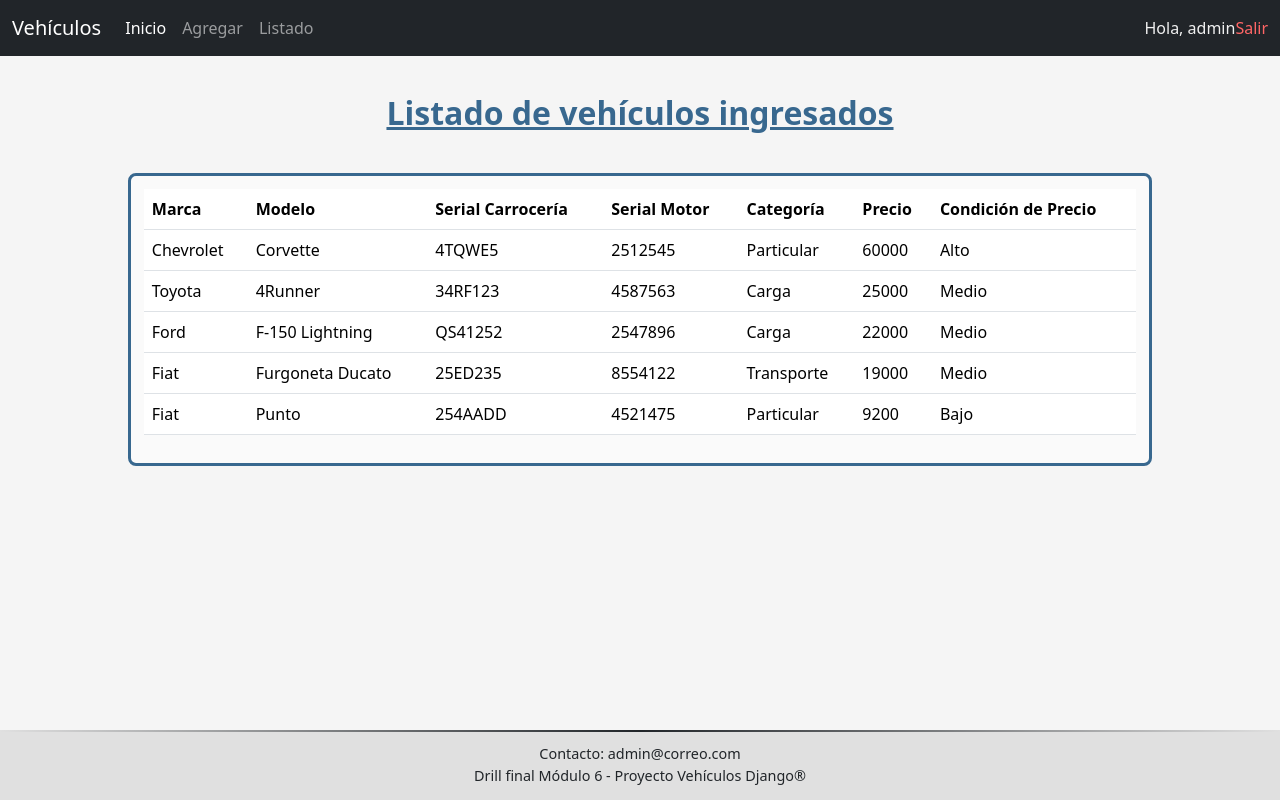
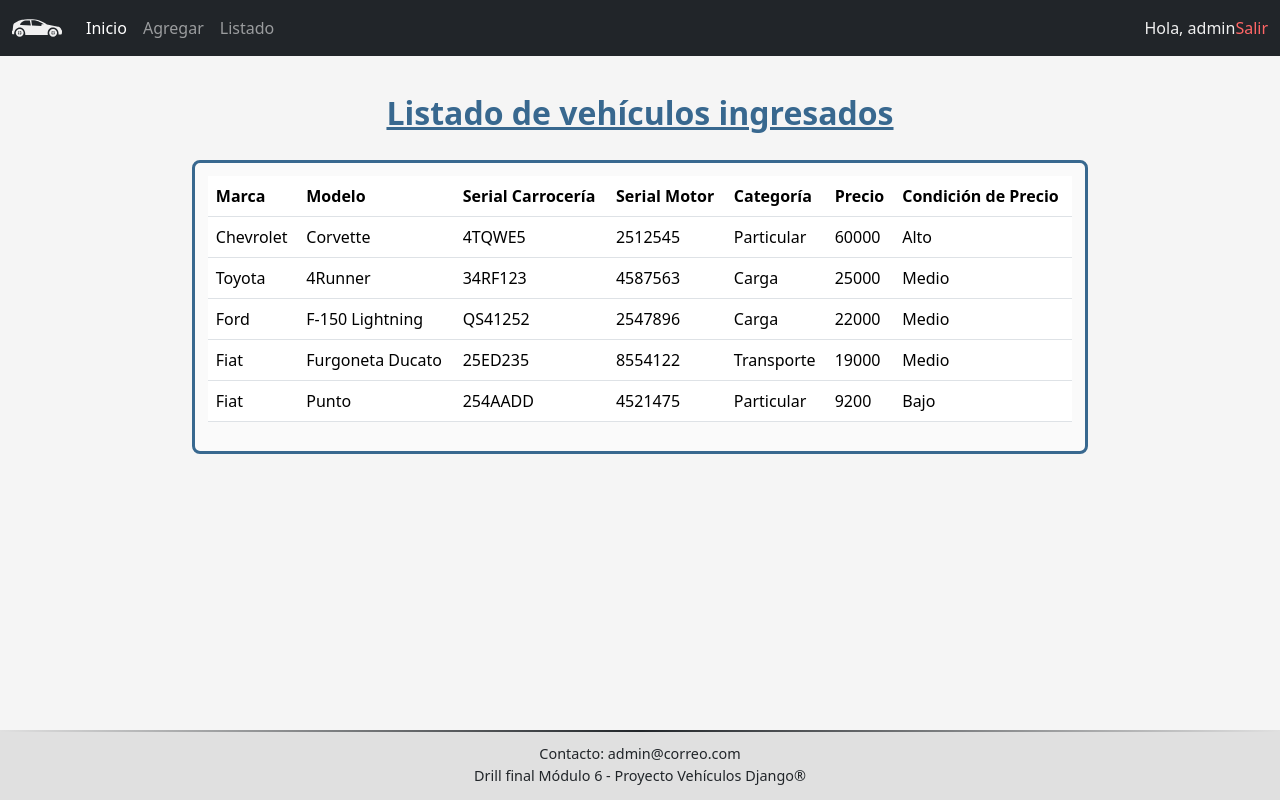
Before and after one commit to RaulD08/M6PC, a Django app: page /vehiculo/list/ in a window 1280 px wide. Run offline with Django 4.2, Linux system fonts and the light colour scheme; a user stored in the database is signed in; data comes from the database, SQL or seed files in the repository; both versions use the stored data as it was after the commit; some libraries are stand-ins or nearby versions.

Commit message:
Añadido atributo de imágenes al modelo; formulario y listado modificados. Íconos añadidos al navbar y favicon.

```diff
--- a/config/settings.py
+++ b/config/settings.py
@@ -125,6 +125,9 @@ USE_TZ = True
 STATIC_URL = 'static/'
 STATICFILES_DIRS = [BASE_DIR / 'static']
 
+MEDIA_URL = '/media/'
+MEDIA_ROOT = BASE_DIR / 'media'
+
 # Default primary key field type
 # https://docs.djangoproject.com/en/4.0/ref/settings/#default-auto-field
 
--- a/static/css/style.css
+++ b/static/css/style.css
@@ -11,14 +11,31 @@
     background-color: #f5f5f5;
 }
 
+.navbar-brand{
+    height: 40px;
+}
+
+.nav-link{
+    max-width: fit-content;
+}
+
+.navbarIcon{
+    height: 50px;
+    transform: scaleX(-1) translateY(-10px);
+}
+
 .titulo{
     font-weight: 600;
     color: #38688f;
     margin-top: 3%;
     text-decoration: underline;
 }
+
     .titulo.error{
         color: crimson;
+        text-decoration: none;
+    }
+    .titulo.noDec{
         text-decoration: none;
     }
 
@@ -38,12 +55,20 @@
     border: 3px solid #38688f;
     border-radius: 8px;
     padding: 1%;
-    margin-top: 2.5%;
+    margin-top: 1.5%;
 }
     .formElement{
         margin: 3% 6%;
         display: flex;
         justify-content: space-between;
+    }
+    .formElementLine{
+        margin: 1% 6%;
+        display: flex;
+    }
+
+    .formElementLine input[type="file"] {
+       font-size: small;
     }
 
     .formBtn{
@@ -60,13 +85,27 @@
 }
 
 .contTabla{
-    width: 80%;
-    margin-top: 2.5%;
+    width: 70%;
+    margin-top: 1.5%;
     margin-bottom: 8%;
     border: 3px solid #38688f;
     border-radius: 8px;
     background-color: hsl(0, 0%, 98%);
     padding: 1%;
+}
+
+.imagenVehiculo{
+    max-width: 250px;
+    border-radius: 8px;
+}
+
+.popoverContent {
+    display: none;
+    position: fixed;
+    border: 3px solid hsl(207, 44%, 69%);
+    border-radius: 8px;
+    background-color: #f5f5f5;
+    padding: 3px;
 }
     .tableTitles{
         color: #38688f;
--- /dev/null
+++ b/static/js/script.js
@@ -0,0 +1,14 @@
+
+$(document).ready(function() {
+    $(".popoverTrigger").on("mouseenter", function() {
+        var popoverId = $(this).data("popover-id");
+        $("#popover-" + popoverId).show().position({
+            my: "right top",
+            at: "right+150 top",
+            of: this
+        });
+    }).on("mouseleave", function() {
+        var popoverId = $(this).data("popover-id");
+        $("#popover-" + popoverId).hide();
+    });
+});
--- a/templates/base.html
+++ b/templates/base.html
@@ -5,6 +5,7 @@
     <meta name="viewport" content="width=device-width, initial-scale=1.0">
     {% load static %}
     <link rel="stylesheet" type="text/css" href="{% static 'css/style.css' %}">
+    <link rel="icon" type="image/x-icon" href="{% static 'img/favicon.ico' %}">
     <title>Drilling final M6</title>
     {% load bootstrap5 %}
         {% bootstrap_css %}
@@ -26,5 +27,9 @@
 
     </div>
 
+    <script src="https://code.jquery.com/jquery-3.6.4.js" integrity="sha256-a9jBBRygX1Bh5lt8GZjXDzyOB+bWve9EiO7tROUtj/E=" crossorigin="anonymous"></script>
+    <script src="https://code.jquery.com/ui/1.12.1/jquery-ui.js"></script>
+    <script src="{% static 'js/script.js' %}"></script>
+
 </body>
 </html>
--- a/templates/index.html
+++ b/templates/index.html
@@ -1,11 +1,10 @@
 {% extends 'base.html' %}
-
-
+{% load static %}
 {% block navbar %}
 
 <nav class="navbar navbar-expand-lg navbar-dark bg-dark">
     <div class="container-fluid">
-      <a class="navbar-brand">Vehículos</a>
+      <a class="navbar-brand"><img class="navbarIcon" src="{% static 'img/car-icon.svg' %}" alt="icono"></a>
       <button class="navbar-toggler" type="button" data-bs-toggle="collapse" data-bs-target="#navbarText" aria-controls="navbarText" aria-expanded="false" aria-label="Toggle navigation">
         <span class="navbar-toggler-icon"></span>
       </button>
@@ -20,13 +19,13 @@
               <li class="nav-item">
                 <a id="agregar" class="nav-link" href="/vehiculo/add">Agregar</a>
               </li>
-              {% endif %}
+            {% endif %}
 
-              {% if user_has_perm %}
+            {% if user_has_perm %}
               <li class="nav-item">
                 <a id="listado" class="nav-link" href="/vehiculo/list">Listado</a>
               </li>
-              {% endif %}
+            {% endif %}
         </ul>
             {% if user.is_authenticated %}
               <div class="nav-item">
--- a/templates/vehiculo_list.html
+++ b/templates/vehiculo_list.html
@@ -2,6 +2,8 @@
 {% block content %}
 
 <div class="contGeneral">
+
+    {% if datos %}
 
         <h2 class="titulo">Listado de vehículos ingresados</h2>
 
@@ -20,7 +22,7 @@
                 </thead>
                 <tbody>
                     {% for dato in datos %}
-                <tr>
+                        <tr class="popoverTrigger" data-popover-id="{{ forloop.counter }}">
                             <td>{{dato.marca}}</td>
                             <td>{{dato.modelo}}</td>
                             <td>{{dato.serial_carroceria}}</td>
@@ -29,12 +31,22 @@
                             <td>{{dato.precio}}</td>
                             <td>{{dato.clasificacion}}</td>
                         </tr>
+
+                        {% if dato.imagen %}
+                            <div class="popoverContent" id="popover-{{ forloop.counter }}">
+                                <img class="imagenVehiculo" src='{{ dato.imagen.url }}' alt="Imagen del vehículo">
+                            </div>
+                        {% endif %}
+
                     {% endfor %}
                 </tbody>
             </table>
         </div>
+
+    {% else %}
+        <h2 class="titulo noDec">No hay datos disponibles.</h2>
+    {% endif %}
+
 </div>
 
-
-
 {% endblock %}
--- a/vehiculo/models.py
+++ b/vehiculo/models.py
@@ -25,6 +25,7 @@ class VehiculoModel(models.Model):
     categoria = models.CharField(max_length=20, choices=opCategoria)
     precio = models.IntegerField()
     clasificacion = models.CharField(max_length=20, blank=True)
+    imagen = models.ImageField(upload_to='vehiculos/', blank=True, null=True)
     fecha_creacion = models.DateTimeField(auto_now_add=True)
     fecha_modificacion = models.DateTimeField(auto_now=True)
 
--- a/vehiculo/urls.py
+++ b/vehiculo/urls.py
@@ -1,4 +1,6 @@
 from django.urls import path
+from django.conf import settings
+from django.conf.urls.static import static
 from .views import *
 
 
@@ -11,4 +13,7 @@ urlpatterns = [
     path('vehiculo/list/', vehiculo_list, name='vehiculo_list'),
     path('403/', no_permiso, name='403'),
 
-]
+] + static(settings.MEDIA_URL, document_root=settings.MEDIA_ROOT)
+
+if settings.DEBUG:
+    urlpatterns += static(settings.MEDIA_URL, document_root=settings.MEDIA_ROOT)
```
Also changed, not shown: templates/vehiculo_add.html (+6 -1 lines), db.sqlite3, media/vehiculos/FORD-F150-LIGHTNING.webp (added), media/vehiculos/chevrolet-corvette.jpg (added), media/vehiculos/fiat-ducato.png (added), media/vehiculos/fiat-punto.jpg (added), media/vehiculos/toyota-4runner.jpg (added), static/auto.webp (added), static/img/car-icon.svg (added), static/img/favicon.ico (added), vehiculo/migrations/0005_vehiculomodel_imagen.py (added), vehiculo/migrations/0006_alter_vehiculomodel_imagen.py (added). Lines whose indentation alone changed are shown as unchanged.
